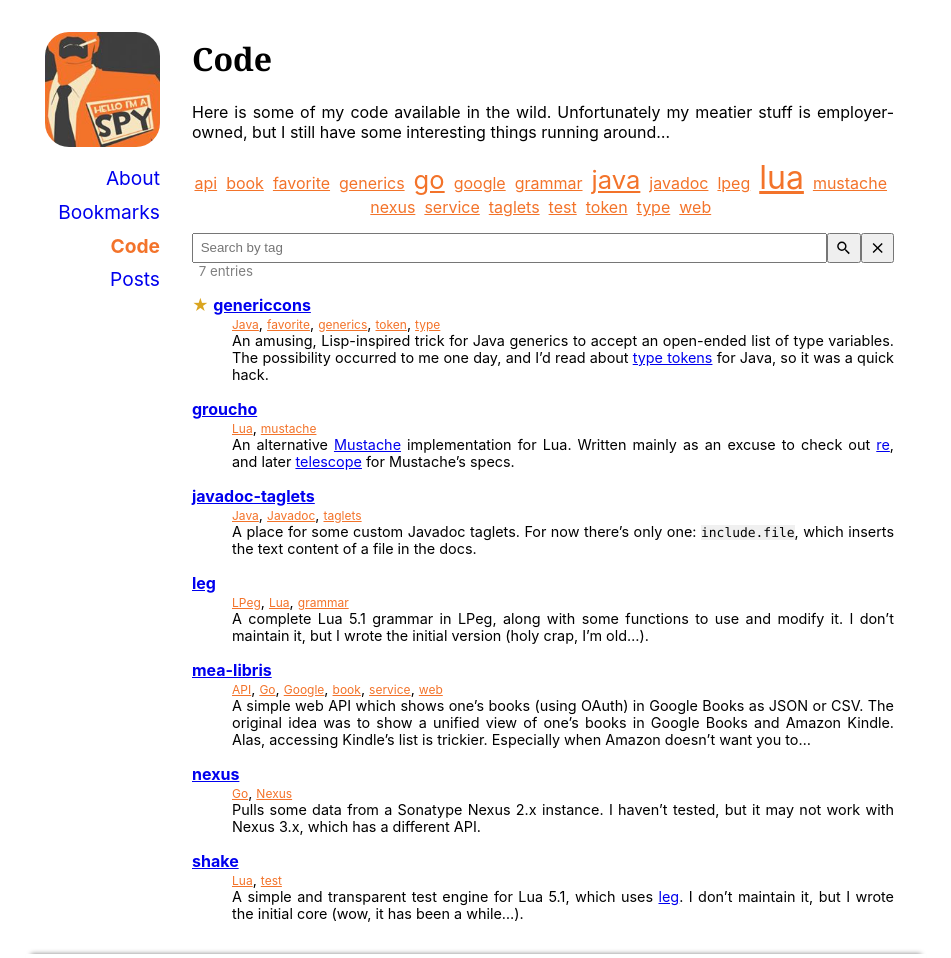
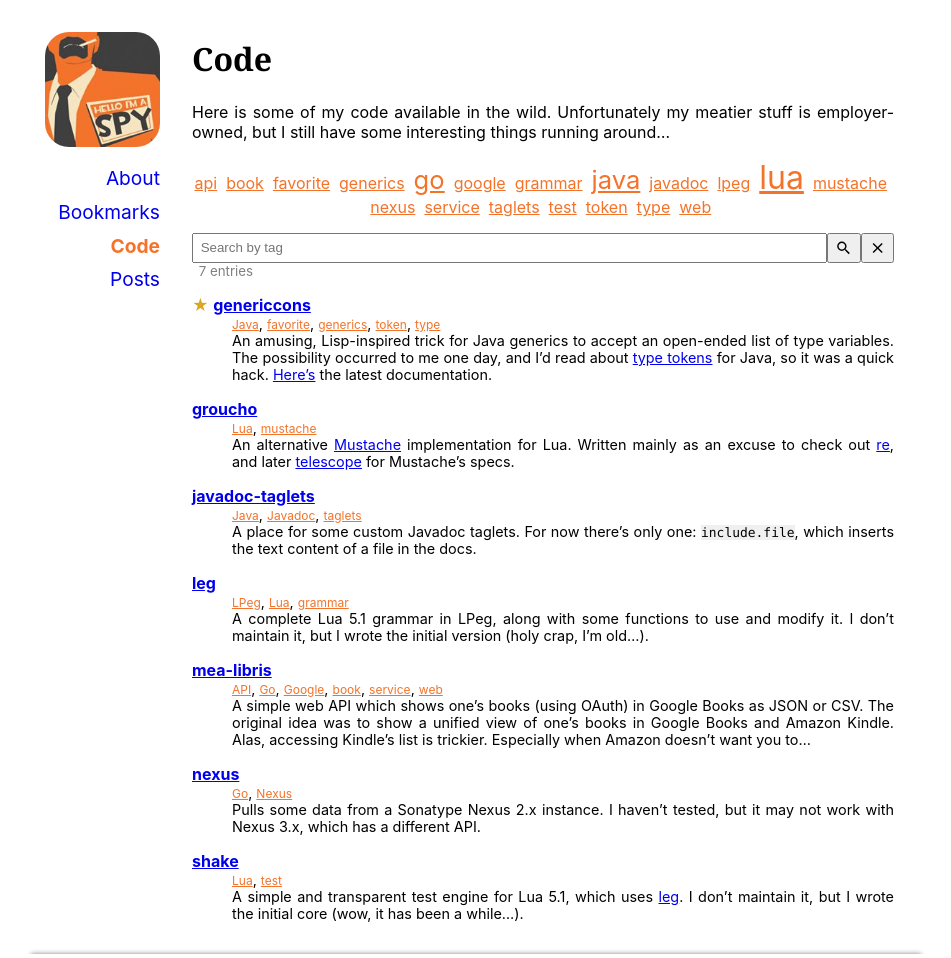
Before and after one commit to hanjos/hanjos.github.io, a Jekyll site: the page built from code.md, in a window 1280 px wide, cut to the strip 0-958 px from the top of the page. Shown: the whole strip, without its empty margins (164-1115 px from the left). Built offline with Jekyll 4.4.1, drawn with Linux system fonts in a browser that asks for light colours.

Commit message:
Atalhos e links.

```diff
--- a/_data/code.yml
+++ b/_data/code.yml
@@ -16,7 +16,7 @@
   tags: ['Lua', 'mustache']
 - title: genericcons
   url: https://github.com/hanjos/genericcons
-  description: An amusing, Lisp-inspired trick for Java generics to accept an open-ended list of type variables. The possibility occurred to me one day, and I'd read about [type tokens](http://gafter.blogspot.com/2006/12/super-type-tokens.html) for Java, so it was a quick hack.
+  description: An amusing, Lisp-inspired trick for Java generics to accept an open-ended list of type variables. The possibility occurred to me one day, and I'd read about [type tokens](http://gafter.blogspot.com/2006/12/super-type-tokens.html) for Java, so it was a quick hack. [Here's](https://sbrubbles.org/genericcons/docs/0.3/apidocs/index.html) the latest documentation.
   tags: ['favorite', 'generics', 'Java', 'token', 'type']
 - title: leg
   url: https://github.com/keplerproject/leg
```
